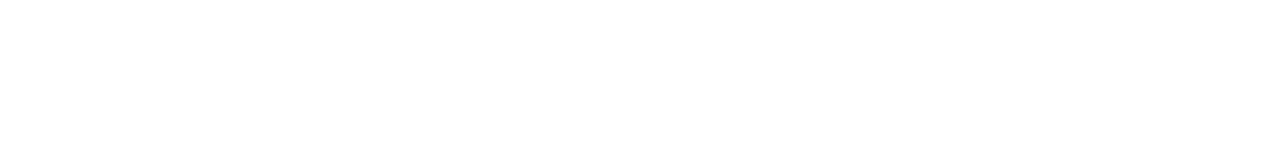
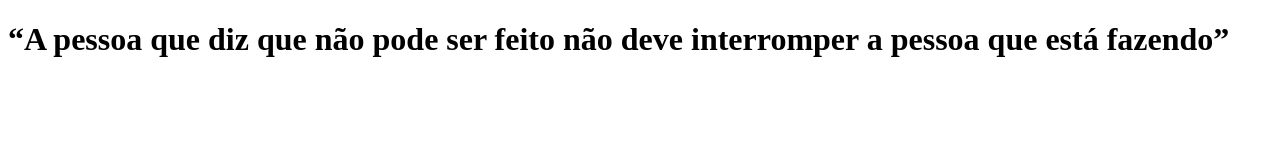
Before and after one commit to alekinho555555/projeto3trimestre, a plain HTML site: page index.html in a window 1280 px wide. Drawn offline with Linux system fonts and the light colour scheme.

Commit message:
continuando

```diff
--- a/index.html
+++ b/index.html
@@ -6,6 +6,6 @@
     <title>apenas vivendo </title>
 </head>
 <body>
-
+    <h1>“A pessoa que diz que não pode ser feito não deve interromper a pessoa que está fazendo”</h1>
 </body>
 </html>
```
